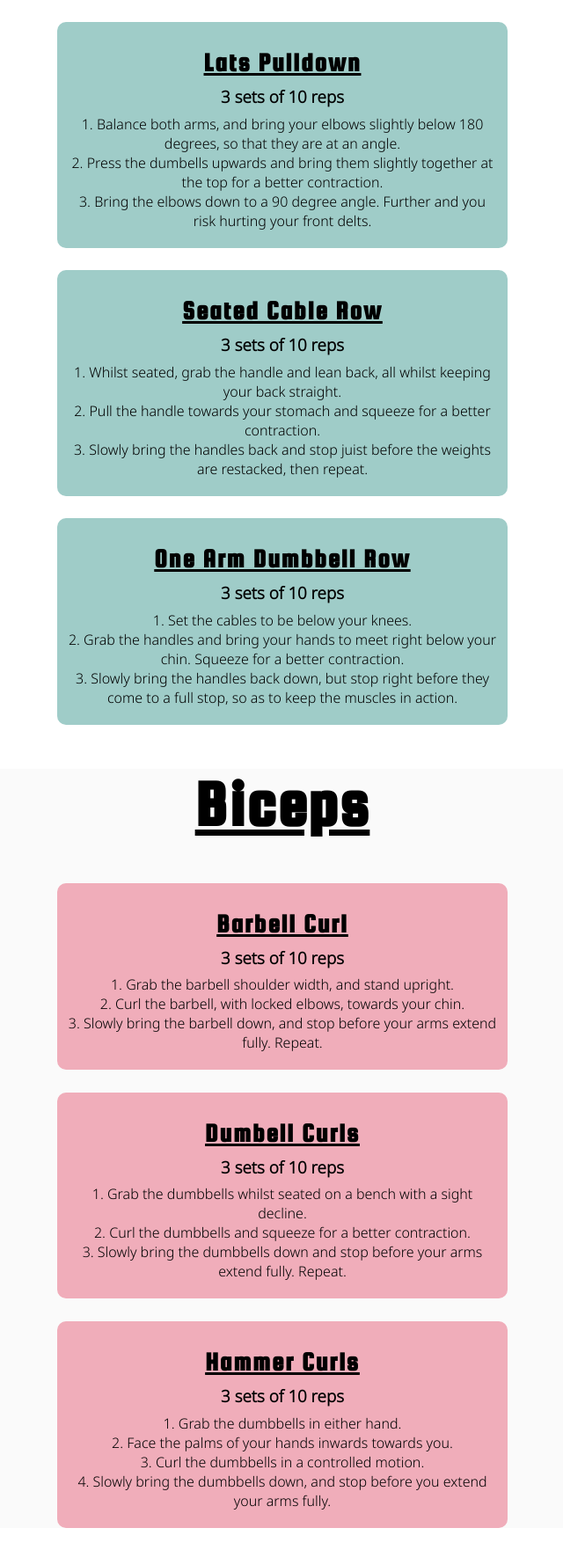
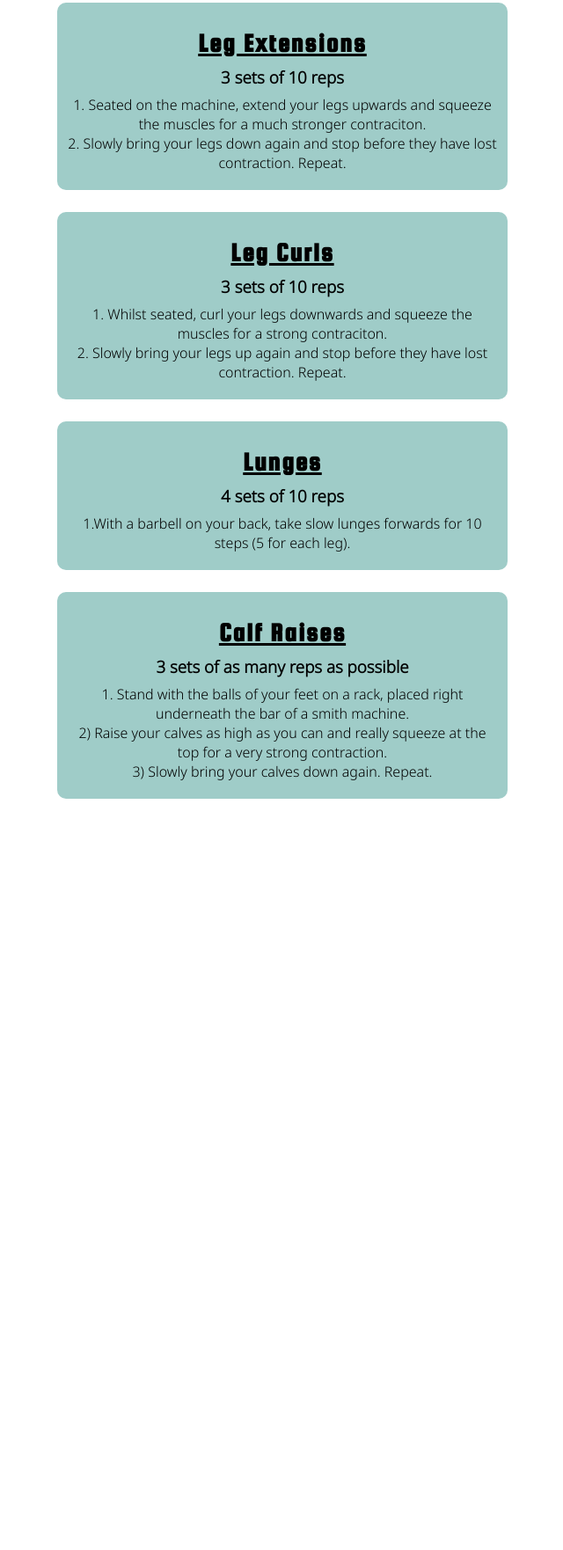
Before and after one commit to Hemenhk/strength-force, a plain HTML site: page legs.html in a window 1280 px wide. Shown: the part 1685-3447 px from the top of the page at 88% size, without its empty margins (319-959 px from the left). After the commit the page ends 2619 px from the top, so only its background shows below. Drawn offline with Linux system fonts and the light colour scheme.

Commit message:
add: Add content and a video to legs.html page and style

```diff
--- a/assets/css/style.css
+++ b/assets/css/style.css
@@ -220,6 +220,10 @@ nav .fa-solid {
     }
 
     .back-video {
+        width: 50%;
+    }
+
+    .leg-video {
         width: 50%;
     }
 }
@@ -500,3 +504,7 @@ nav .fa-solid {
     text-align: center;
     margin: 50px 0 50px 0;
 }
+
+.leg-video {
+    width: 50%;
+}
--- a/legs.html
+++ b/legs.html
@@ -37,70 +37,44 @@
         <h1>Legs</h1>
         <div class="stacked-workout">
             <div class="legs-column">
-                <h2>Deadlift</h2>
+                <h2>Squats</h2>
                 <h3>5 sets of 5 reps</h3>
-                <p> 1. Stand in the middle of the bar, with the bar touching your shins. <br> 2. Bend down and grip the
-                    bar a bit wider than shoulder width. <br> 3. Bring your backside down and stick your chest up,
-                    whilst also tucking your chin. <br> 4. With a straight back, pull the bar upwards until you are
-                    standing upright. <br> 5. Slowly bring the bar back down in the same manner in which you brought it
-                    up. Repeat.</p>
+                <p> 1. Place the barbell on your upper back, so that it rests right below the traps. <br> 2. Stand
+                    slightly wider than shoulder width, and place your feet paralleled to each other, and toes
+                    pointed slightly outwards. <br> 3. Slowly squat down to when your knees are bent just below 90
+                    degrees. <br> 4. Push with your legs until you are standing upright. Repeat.</p>
             </div>
             <div class="legs-column">
-                <h2>Deadlift Video</h2>
-                <iframe class="back-video" width="420" height="236.25" src="https://www.youtube.com/embed/P-vNNjYQulg"
+                <h2>Squat Video</h2>
+                <iframe class="leg-video" width="420" height="236.25" src="https://www.youtube.com/embed/bEv6CCg2BC8"
                     title="YouTube video player" frameborder="0"
                     allow="accelerometer; autoplay; clipboard-write; encrypted-media; gyroscope; picture-in-picture"
                     allowfullscreen></iframe>
             </div>
             <div class="legs-column">
-                <h2>Lats Pulldown</h2>
+                <h2>Leg Extensions</h2>
                 <h3>3 sets of 10 reps</h3>
-                <p> 1. Balance both arms, and bring your elbows slightly below 180 degrees, so that they are at an
-                    angle. <br> 2. Press the dumbells upwards and bring them slightly together at the top for a better
-                    contraction. <br> 3. Bring the elbows down to a 90 degree angle. Further and you risk hurting your
-                    front delts.</p>
+                <p> 1. Seated on the machine, extend your legs upwards and squeeze the muscles for a much stronger
+                    contraciton. <br> 2. Slowly bring your legs down again and stop before they have lost contraction.
+                    Repeat.</p>
             </div>
             <div class="legs-column">
-                <h2>Seated Cable Row</h2>
+                <h2>Leg Curls</h2>
                 <h3>3 sets of 10 reps</h3>
-                <p> 1. Whilst seated, grab the handle and lean back, all whilst keeping your back straight. <br> 2. Pull
-                    the handle towards your stomach and squeeze for a better contraction. <br> 3. Slowly bring the
-                    handles back and stop juist before the weights are restacked, then repeat.</p>
+                <p> 1. Whilst seated, curl your legs downwards and squeeze the muscles for a strong contraciton. <br> 2.
+                    Slowly bring your legs up again and stop before they have lost contraction. Repeat.</p>
             </div>
             <div class="legs-column">
-                <h2>One Arm Dumbbell Row</h2>
-                <h3>3 sets of 10 reps</h3>
-                <p> 1. Set the cables to be below your knees. <br> 2. Grab the handles and bring your hands to meet
-                    right below your chin. Squeeze for a
-                    better contraction. <br> 3. Slowly bring the handles back down, but stop right before they come to a
-                    full stop, so
-                    as to keep the muscles in action.</p>
+                <h2>Lunges</h2>
+                <h3>4 sets of 10 reps</h3>
+                <p> 1.With a barbell on your back, take slow lunges forwards for 10 steps (5 for each leg).</p>
             </div>
-        </div>
-    </section>
-    <section class="biceps">
-        <h1>Biceps</h1>
-        <div class="stacked-workout">
-            <div class="back-column">
-                <h2>Barbell Curl</h2>
-                <h3>3 sets of 10 reps</h3>
-                <p> 1. Grab the barbell shoulder width, and stand upright. <br> 2.
-                    Curl the barbell, with locked elbows, towards your chin. <br> 3. Slowly bring the barbell down, and
-                    stop before your arms extend fully. Repeat.</p>
-            </div>
-            <div class="back-column">
-                <h2>Dumbell Curls</h2>
-                <h3>3 sets of 10 reps</h3>
-                <p> 1. Grab the dumbbells whilst seated on a bench with a sight decline. <br> 2. Curl the dumbbells and
-                    squeeze for a better contraction. <br> 3. Slowly bring the dumbbells down and stop before your arms
-                    extend fully. Repeat.</p>
-            </div>
-            <div class="back-column">
-                <h2>Hammer Curls</h2>
-                <h3>3 sets of 10 reps</h3>
-                <p> 1. Grab the dumbbells in either hand. <br> 2. Face the palms of your hands inwards towards you. <br>
-                    3. Curl the dumbbells in a controlled motion. <br> 4. Slowly bring the dumbbells down, and stop
-                    before you extend your arms fully.</p>
+            <div class="legs-column">
+                <h2>Calf Raises</h2>
+                <h3>3 sets of as many reps as possible</h3>
+                <p> 1. Stand with the balls of your feet on a rack, placed right underneath the bar of a smith
+                    machine. <br> 2) Raise your calves as high as you can and really squeeze at the top for a very strong
+                    contraction. <br> 3) Slowly bring your calves down again. Repeat.</p>
             </div>
         </div>
     </section>
```
